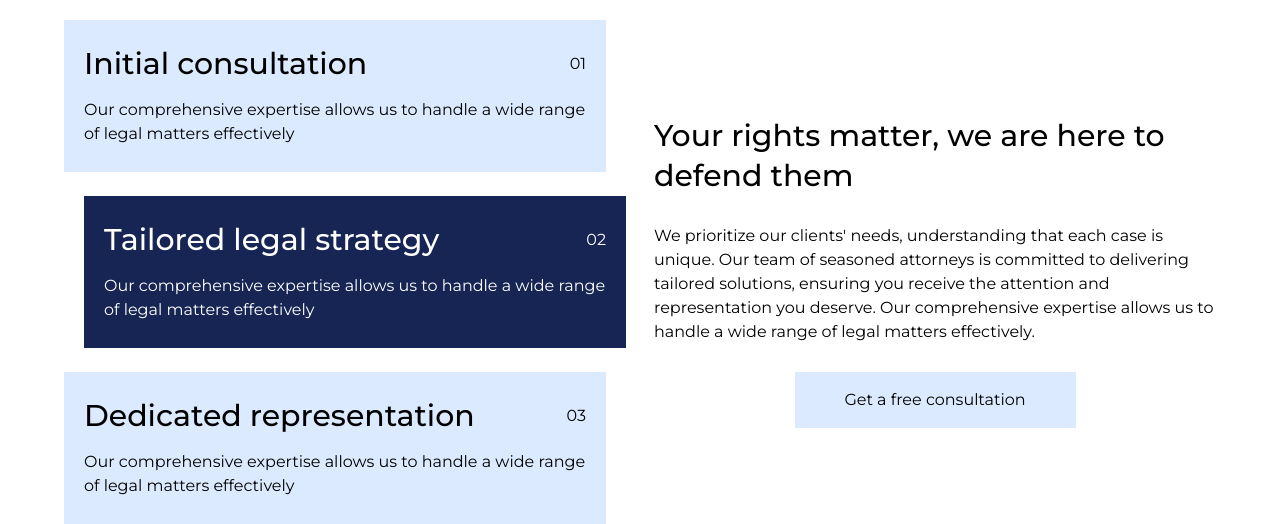
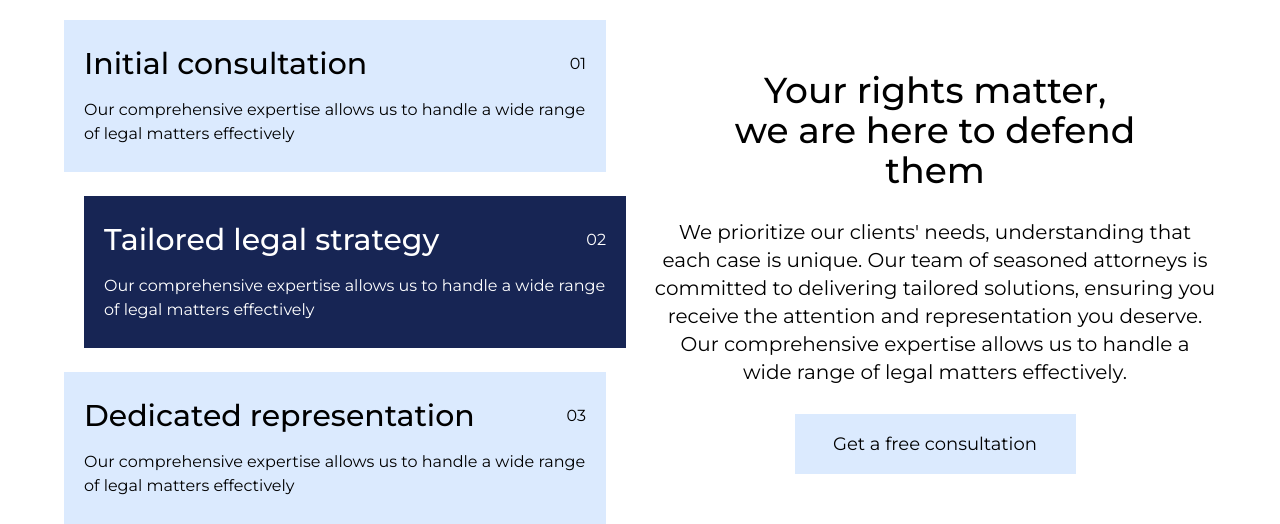
Before and after one commit to rorisangputu/law-firm2, a React (Vite) app: page / in a window 1280 px wide. Shown: the part 2036-2560 px from the top of the page. Built offline with nearby package versions, Linux system fonts and the light colour scheme.

Commit message:
consult text-size

```diff
--- a/src/Components/HomeConsult.jsx
+++ b/src/Components/HomeConsult.jsx
@@ -50,13 +50,13 @@ const HomeConsult = () => {
                 </div>
                 <div className='lg:w-1/2 flex '>
                     <div className='h-full flex flex-col gap-7 md:justify-center md:items-center'>
-                        <h1 className='text-3xl font-medium leading-[5vh]'>
+                        <h1 className='text-3xl font-medium leading-[5vh] lg:text-center lg:mx-20 lg:text-4xl'>
                             Your rights matter, we are here to defend them
                         </h1>
-                        <p className='leading-[3vh]'>
+                        <p className='leading-[3vh] lg:text-center lg:text-xl'>
                             We prioritize our clients&apos; needs, understanding that each case is unique. Our team of seasoned attorneys is committed to delivering tailored solutions, ensuring you receive the attention and representation you deserve. Our comprehensive expertise allows us to handle a wide range of legal matters effectively.
                         </p>
-                        <button className="font-custom bg-blue-100 p-4 w-[50%]">
+                        <button className="font-custom bg-blue-100 p-4 w-[50%] lg:text-lg">
                             Get a free consultation
                         </button>
                     </div>
```
